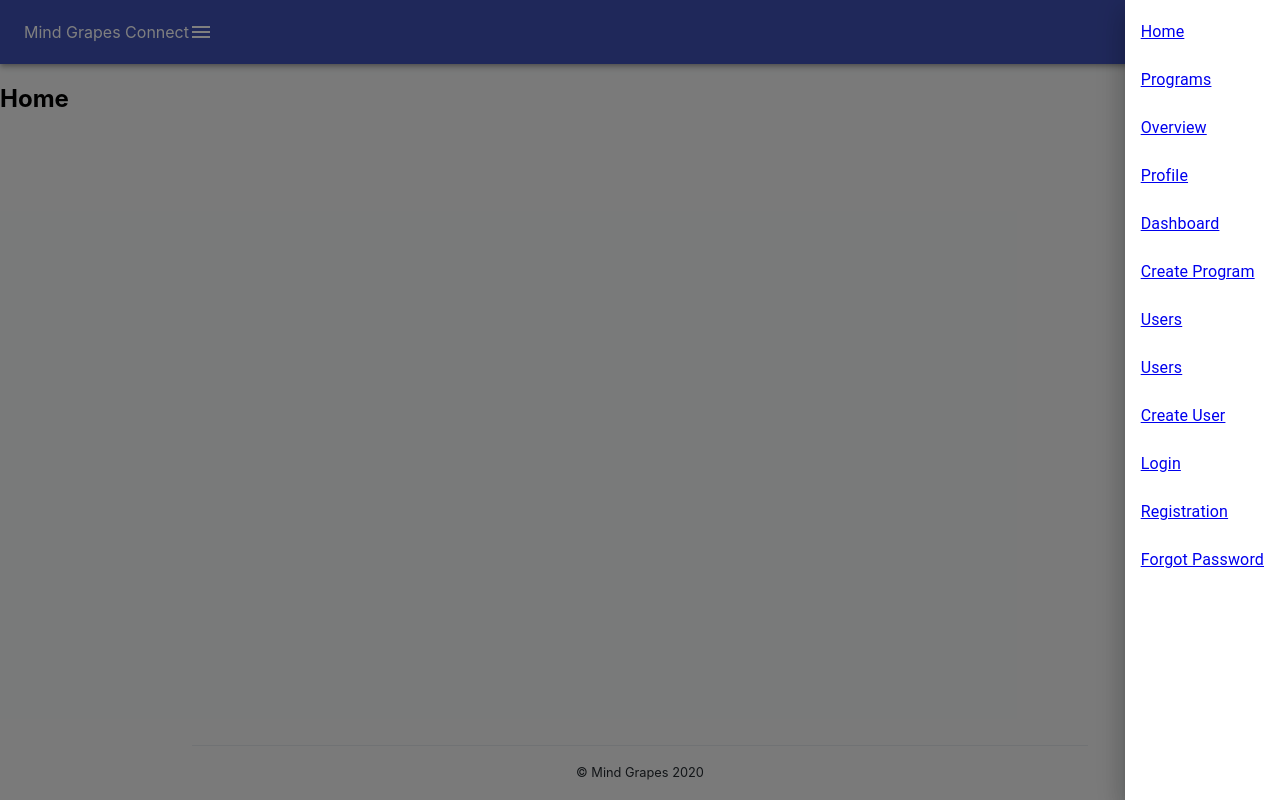
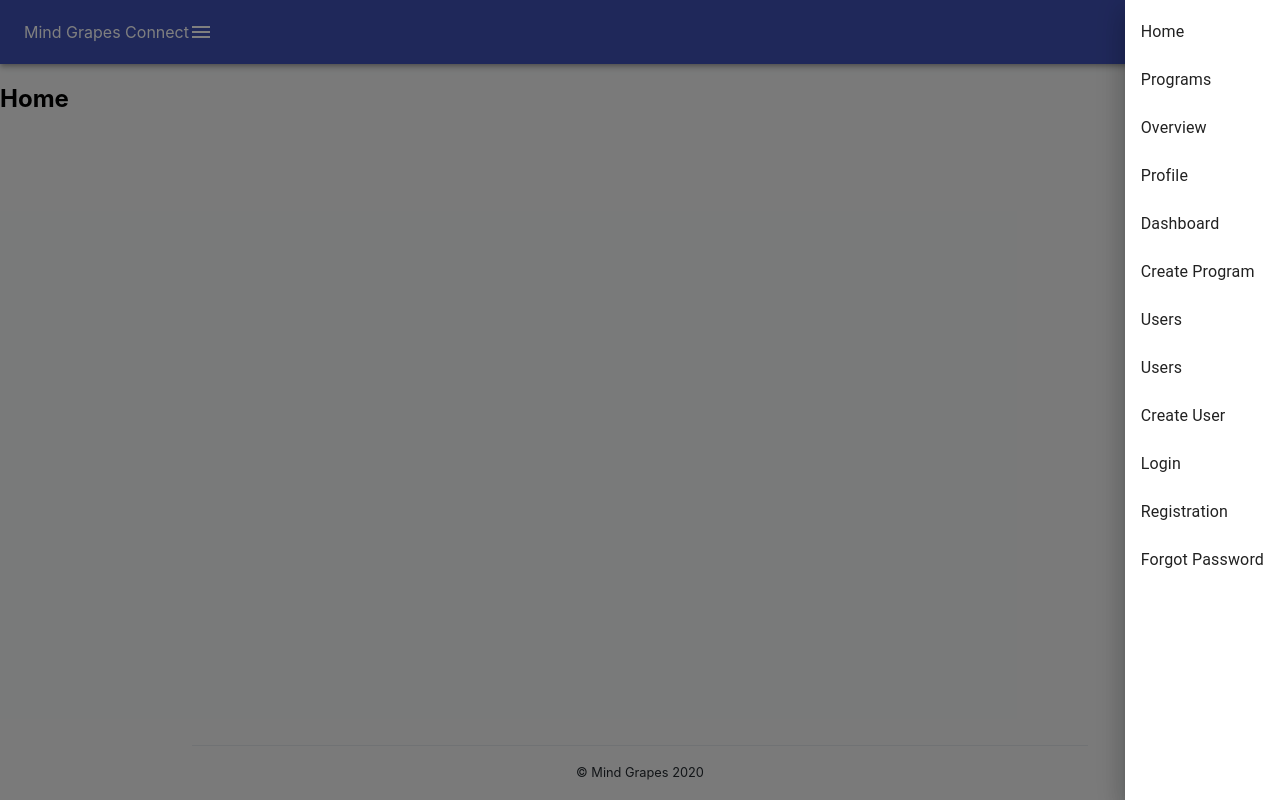
Before and after one commit to myronschippers/mind-grapes-connect, a React (Create React App) app: page / in a window 1280 px wide. Both pictures are taken after a click on the button "menu". Built offline with nearby package versions, Linux system fonts and the light colour scheme.

Commit message:
changing navigation so that it closes the sidebar nav after clicking the nav item

```diff
--- a/src/components/MainNav/MainNav.js
+++ b/src/components/MainNav/MainNav.js
@@ -1,4 +1,5 @@
 import React, { useState } from 'react';
+import { useHistory } from 'react-router-dom';
 import { Link } from 'react-router-dom';
 
 // MATERIAL-UI
@@ -8,6 +9,7 @@ import {
   ListItem,
   ListItemText,
   IconButton,
+  Typography,
 } from '@material-ui/core';
 import { Menu as MenuIcon } from '@material-ui/icons';
 
@@ -16,8 +18,14 @@ import navConfig from './nav.config';
 
 function MainNav(props) {
   const [isOpen, setIsOpen] = useState(0);
+  const history = useHistory();
 
   const clickToggleOpen = function (event) {
+    setIsOpen(!isOpen);
+  };
+
+  const navToPath = (path) => (event) => {
+    history.push(path);
     setIsOpen(!isOpen);
   };
 
@@ -58,7 +66,9 @@ function MainNav(props) {
             return (
               <ListItem key={pgIndex}>
                 <ListItemText>
-                  <Link to={pgConfig.path}>{pgConfig.text}</Link>
+                  <Typography onClick={navToPath(pgConfig.path)}>
+                    {pgConfig.text}
+                  </Typography>
                 </ListItemText>
               </ListItem>
             );
```
